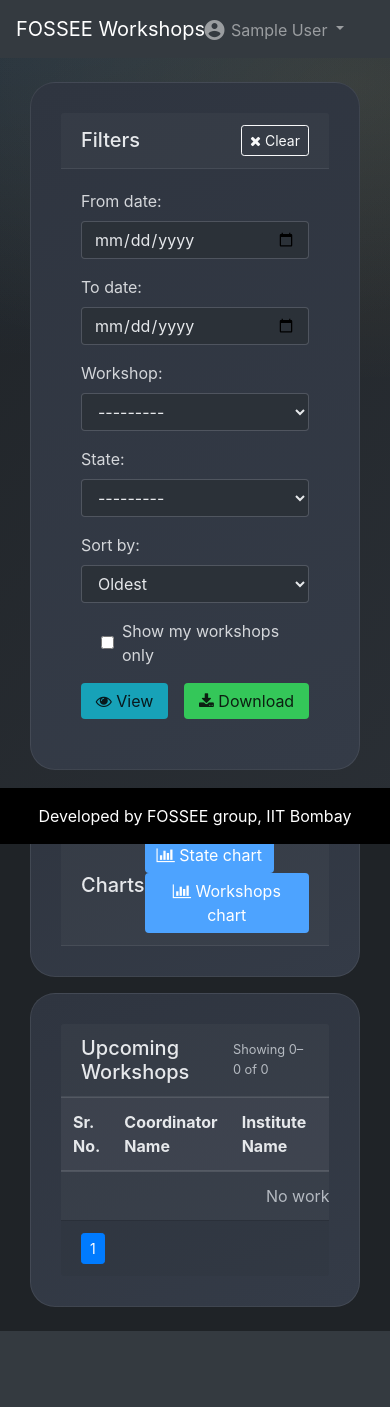
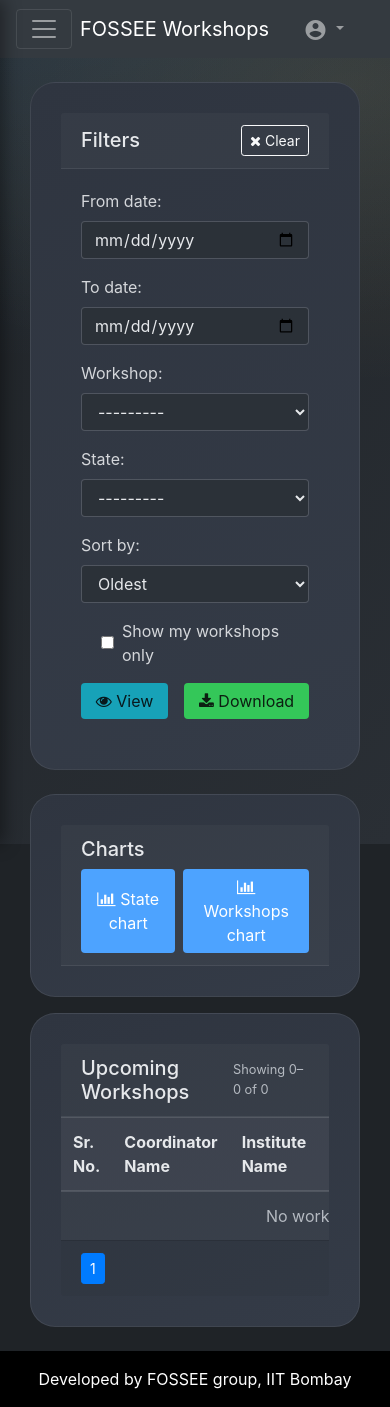
Before and after one commit to Hari-N-2005/Tasks, a Django app: page /statistics/public in a window 390 px wide. Before the commit the page ends 1331 px from the top, so only its background shows below. Run offline with Django 3.2, Linux system fonts and the light colour scheme; the visitor is signed in with stand-in values (Sample User, id 1); data comes from the database, SQL or seed files in the repository; data that the repository does not hold is empty; some libraries are stand-ins or nearby versions.

Commit message:
updated UI for smoother experience in mobile devices

```diff
--- a/Task 1 - Enhance website UI/statistics_app/templates/statistics_app/workshop_public_stats.html
+++ b/Task 1 - Enhance website UI/statistics_app/templates/statistics_app/workshop_public_stats.html
@@ -59,9 +59,9 @@
         <!-- Results & Charts -->
         <div class="col-lg-8 col-xl-9">
             <div class="card card-dark mb-3">
-                <div class="card-header d-flex justify-content-between align-items-center">
-                    <h5 class="mb-0">Charts</h5>
-                    <div>
+                <div class="card-header d-flex justify-content-between align-items-center charts-header">
+                    <h5 class="mb-2 mb-lg-0 charts-title">Charts</h5>
+                    <div class="charts-actions">
                         <button class="btn btn-theme mr-2" id="state_graph"><i class="fa fa-bar-chart"></i> State chart</button>
                         <button class="btn btn-theme" id="type_graph"><i class="fa fa-bar-chart"></i> Workshops chart</button>
                     </div>
--- a/Task 1 - Enhance website UI/workshop_app/static/workshop_app/css/base.css
+++ b/Task 1 - Enhance website UI/workshop_app/static/workshop_app/css/base.css
@@ -139,13 +139,11 @@
     z-index: 1000;
 }
 .footer {
-    position: fixed;
-    bottom: 0;
+    position: static; /* not fixed: allow natural flow */
     width: 100%;
     background-color: #000;
     color: #fff;
     text-align: center;
-    z-index: 100;
 }
 .base-content {
     padding-top: 5em;
@@ -179,3 +177,56 @@
     color: var(--text-main) !important;
 }
 .dropdown-divider { border-top-color: rgba(255,255,255,.12); }
+
+/*
+ * Mobile Drawer (off-canvas left)
+ * Only visible on small screens (we rely on d-lg-none classes in markup)
+ */
+@media (max-width: 991.98px) {
+    .mobile-drawer {
+        position: fixed;
+        top: 0;
+        left: 0;
+        height: 100vh;
+        width: 280px;
+        transform: translateX(-100%);
+        transition: transform .25s ease-out;
+        background: linear-gradient(160deg, var(--card-grad-start), var(--card-grad-end));
+        border-right: 1px solid rgba(255,255,255,.12);
+        z-index: 1050; /* above navbar */
+        color: var(--text-main);
+        box-shadow: 4px 0 16px rgba(0,0,0,.4);
+    }
+    .mobile-drawer.open { transform: translateX(0); }
+    .mobile-drawer .nav-link { padding: .6rem 1rem; }
+    .mobile-drawer .nav-link:hover { background: rgba(255,255,255,.06); border-radius: 8px; }
+
+    .mobile-drawer-header { border-bottom: 1px solid rgba(255,255,255,.12); background: rgba(0,0,0,.15); }
+    .mobile-drawer-backdrop {
+        position: fixed;
+        inset: 0;
+        background: rgba(0,0,0,.45);
+        opacity: 0;
+        pointer-events: none;
+        transition: opacity .2s ease-in-out;
+        z-index: 1040;
+    }
+    .mobile-drawer-backdrop.show { opacity: 1; pointer-events: auto; }
+
+        /* Statistics: align chart buttons under title on mobile */
+        .charts-header { flex-wrap: wrap; }
+        .charts-title { width: 100%; margin-bottom: 2.25rem; }
+        .charts-actions { width: 100%; display: flex; gap: .5rem; }
+        .charts-actions .btn { flex: 1 1 auto; margin-right: 0 !important; }
+
+        /* Navbar profile dropdown: overlay without expanding navbar */
+        .navbar .navbar-nav { position: relative; }
+        .navbar .navbar-nav .dropdown-menu {
+            position: absolute !important;
+            right: 0;
+            left: auto;
+            top: calc(100% + .25rem);
+            float: none;
+            z-index: 1100; /* above navbar */
+        }
+}
--- a/Task 1 - Enhance website UI/workshop_app/templates/workshop_app/base.html
+++ b/Task 1 - Enhance website UI/workshop_app/templates/workshop_app/base.html
@@ -40,31 +40,17 @@
         <nav class="navbar navbar-expand-lg navbar-dark bg-dark">
             <div class="container-fluid">
                 <div class="row w-100 align-items-center">
-                    <div class="col-lg-2 col-4">
+                    <div class="col-lg-2 col-4 d-flex align-items-center">
+                        <!-- Mobile: hamburger button (visible on < lg) -->
+                        <button class="navbar-toggler d-lg-none mr-2" type="button" aria-label="Toggle navigation" id="mobileDrawerToggle">
+                            <span class="navbar-toggler-icon"></span>
+                        </button>
                         <a class="navbar-brand" href="{% if user.is_authenticated %}{% url 'workshop_app:index' %}{% else %}{{request.scheme}}://{{request.get_host}}{% endif %}">FOSSEE Workshops</a>
                     </div>
                     <div class="col-lg-8 col-4 d-flex justify-content-center">
                         <div class="collapse navbar-collapse" id="navbarSupportedContent">
                             <ul class="navbar-nav mx-auto">
-                                <li class="nav-item">
-                                    <a class="nav-link" href="{% url 'workshop_app:index' %}">Home</a>
-                                </li>
-                                <li class="nav-item">
-                                    <a class="nav-link" href="{% url 'statistics_app:public' %}">Statistics</a>
-                                </li>
-                                {% if user.is_authenticated %}
-                                    <li class="nav-item">
-                                        <a class="nav-link" href="{% url 'workshop_app:workshop_status_instructor' %}">Workshop Status</a>
-                                    </li>
-                                    {% if not request.user|has_group:"instructor" %}
-                                        <li class="nav-item">
-                                            <a class="nav-link" href="{% url 'workshop_app:propose_workshop' %}">Propose Workshop</a>
-                                        </li>
-                                    {% endif %}
-                                    <li class="nav-item">
-                                        <a class="nav-link" href="{% url 'workshop_app:workshop_type_list' %}">Workshop Types</a>
-                                    </li>
-                                {% endif %}
+                                {% include 'workshop_app/partials/nav_items.html' %}
                             </ul>
                         </div>
                     </div>
@@ -75,7 +61,7 @@
                                 <a class="nav-link dropdown-toggle" href="#" id="navbarDropdown" role="button"
                                    data-toggle="dropdown" aria-haspopup="true" aria-expanded="false">
                                     <span class="material-icons" style="vertical-align: middle">account_circle</span>
-                                    <span style="vertical-align: middle">{{ user.get_full_name|title }}</span>
+                                    <span class="d-none d-lg-inline ml-1" style="vertical-align: middle">{{ user.get_full_name|title }}</span>
                                 </a>
                                 <div class="dropdown-menu dropdown-menu-right" aria-labelledby="navbarDropdown">
                                     <a class="dropdown-item" href="{% url 'workshop_app:view_own_profile' %}">Profile</a>
@@ -102,6 +88,17 @@
                 </div>
             </div>
         </nav>
+        <!-- Mobile Drawer (off-canvas left) -->
+        <div id="mobileDrawer" class="mobile-drawer d-lg-none" aria-hidden="true">
+            <div class="mobile-drawer-header d-flex align-items-center justify-content-between px-3 py-2">
+                <span class="h6 mb-0">Menu</span>
+                <button class="close text-white" id="mobileDrawerClose" aria-label="Close">&times;</button>
+            </div>
+            <ul class="navbar-nav px-2">
+                {% include 'workshop_app/partials/nav_items.html' %}
+            </ul>
+        </div>
+        <div id="mobileDrawerBackdrop" class="mobile-drawer-backdrop d-lg-none" tabindex="-1" aria-hidden="true"></div>
     </header>
 
     <main class="py-4">
@@ -138,6 +135,33 @@
                 });
             } catch(e) { /* swallow */ }
         })();
+
+        // Mobile drawer interactions
+        (function() {
+            var drawer = document.getElementById('mobileDrawer');
+            var backdrop = document.getElementById('mobileDrawerBackdrop');
+            var openBtn = document.getElementById('mobileDrawerToggle');
+            var closeBtn = document.getElementById('mobileDrawerClose');
+            if (!drawer || !backdrop || !openBtn) return;
+            function openDrawer(){
+                drawer.classList.add('open');
+                backdrop.classList.add('show');
+                drawer.setAttribute('aria-hidden','false');
+                backdrop.setAttribute('aria-hidden','false');
+                document.body.style.overflow='hidden';
+            }
+            function closeDrawer(){
+                drawer.classList.remove('open');
+                backdrop.classList.remove('show');
+                drawer.setAttribute('aria-hidden','true');
+                backdrop.setAttribute('aria-hidden','true');
+                document.body.style.overflow='';
+            }
+            openBtn.addEventListener('click', openDrawer);
+            if (closeBtn) closeBtn.addEventListener('click', closeDrawer);
+            backdrop.addEventListener('click', closeDrawer);
+            document.addEventListener('keydown', function(e){ if(e.key==='Escape') closeDrawer(); });
+        })();
     </script>
 </body>
 </html>
--- /dev/null
+++ b/Task 1 - Enhance website UI/workshop_app/templates/workshop_app/partials/nav_items.html
@@ -0,0 +1,11 @@
+{# Shared nav items list; used in top navbar and mobile drawer #}
+{% load custom_filters %}
+<li class="nav-item"><a class="nav-link" href="{% url 'workshop_app:index' %}">Home</a></li>
+<li class="nav-item"><a class="nav-link" href="{% url 'statistics_app:public' %}">Statistics</a></li>
+{% if user.is_authenticated %}
+  <li class="nav-item"><a class="nav-link" href="{% url 'workshop_app:workshop_status_instructor' %}">Workshop Status</a></li>
+  {% if not request.user|has_group:"instructor" %}
+    <li class="nav-item"><a class="nav-link" href="{% url 'workshop_app:propose_workshop' %}">Propose Workshop</a></li>
+  {% endif %}
+  <li class="nav-item"><a class="nav-link" href="{% url 'workshop_app:workshop_type_list' %}">Workshop Types</a></li>
+{% endif %}
```
Also changed, not shown: Task 1 - Enhance website UI/README.md.
